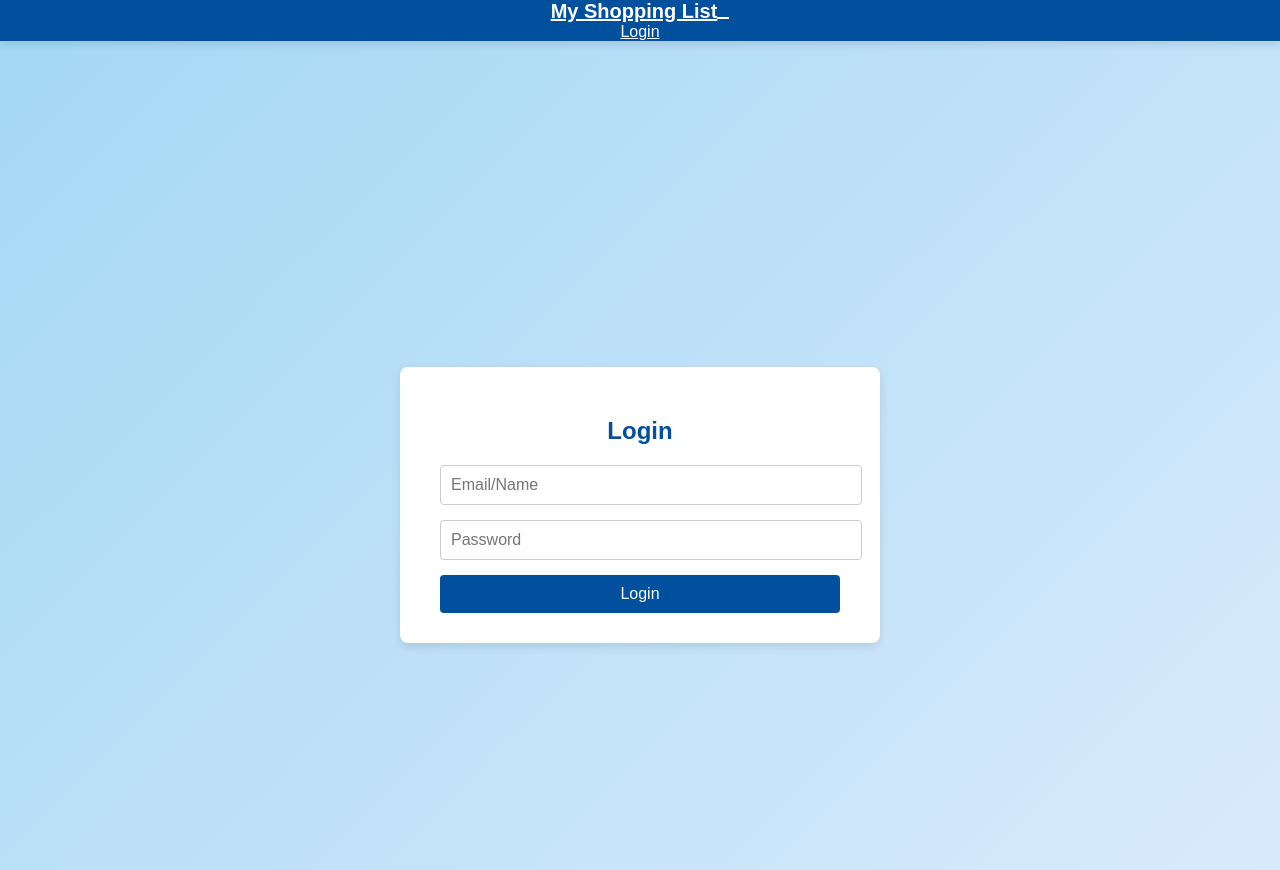
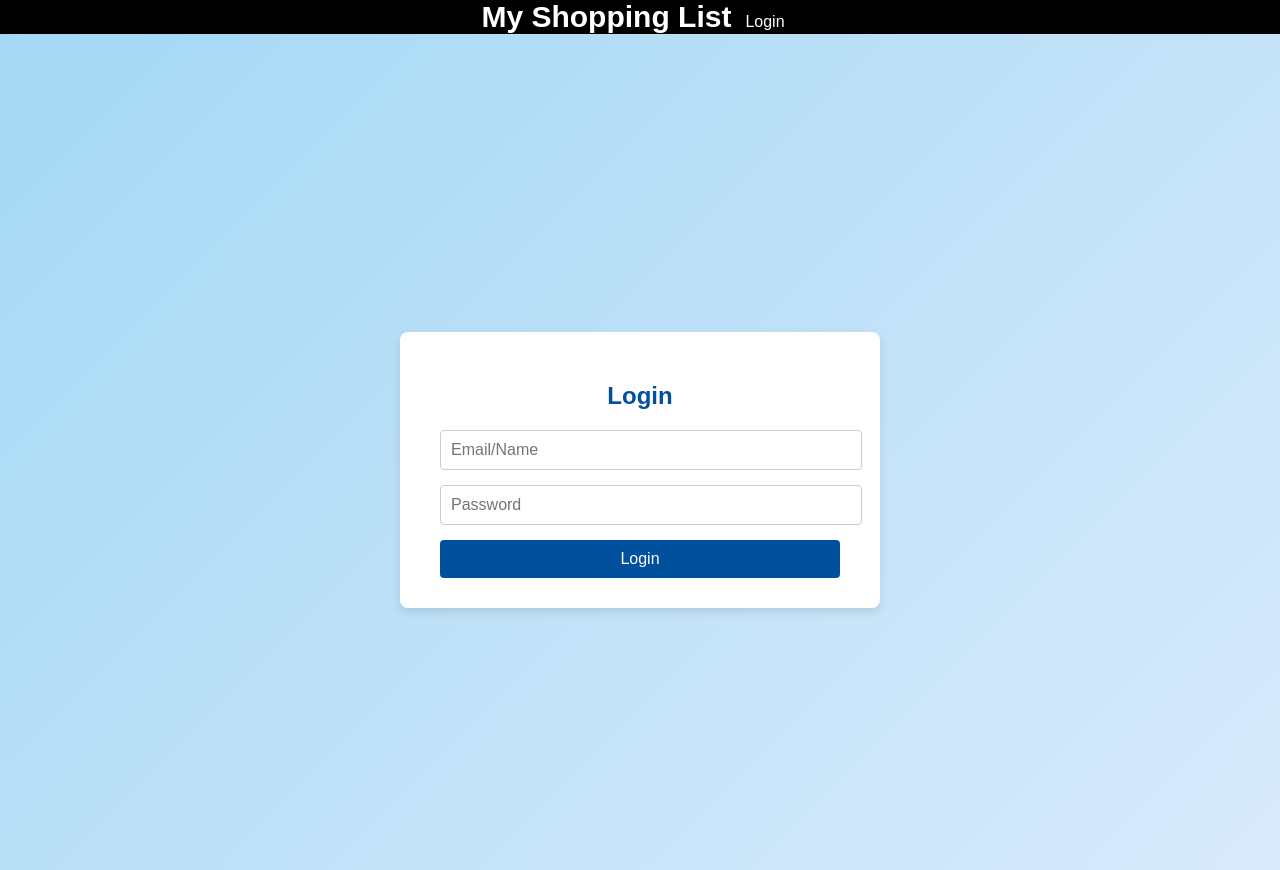
Before and after one commit to SantanaDiogoDev/shopping-list-fe, a React (Create React App) app: page /login in a window 1280 px wide. Built offline with nearby package versions, Linux system fonts and the light colour scheme.

Commit message:
adjusting Links and css from Navbar

```diff
--- a/src/App.css
+++ b/src/App.css
@@ -14,7 +14,6 @@
 }
 
 .App-header {
-  background-color: #282c34;
   min-height: 100vh;
   display: flex;
   flex-direction: column;
@@ -37,15 +36,7 @@ body {
   top: 0;
   left: 0;
   width: 100%;
-  z-index: 1030;
-}
-
-.navbar-brand {
-  font-weight: bold;
-}
-
-.navbar .nav-link {
-  font-size: 16px;
+  background-color: black;
 }
 
 @keyframes App-logo-spin {
--- a/src/App.js
+++ b/src/App.js
@@ -1,5 +1,5 @@
 import React from 'react';
-import { Routes, Route, Navigate } from 'react-router-dom';
+import { BrowserRouter, Routes, Route, Navigate } from 'react-router-dom';
 import NavBar from './NavBar';
 import ShoppingList from './ShoppingList';
 import Login from './Login';
@@ -9,15 +9,15 @@ function App() {
   const { isAuthenticated } = useAuth();
 
   return (
+    <BrowserRouter>
     <div className="App">
       <NavBar />
-      <div style={{ paddingTop: '70px' }}>
         <Routes>
-        <Route path="/" element={isAuthenticated ? <ShoppingList /> : <Navigate to="/login" />} />
-        <Route path="/login" element={isAuthenticated ? <Navigate to="/" /> : <Login />} />
+          <Route path="/" element={isAuthenticated ? <ShoppingList /> : <Navigate to="/login" />} />
+          <Route path="/login" element={isAuthenticated ? <Navigate to="/" /> : <Login />} />
         </Routes>
-      </div>
     </div>
+    </BrowserRouter>
   );
 }
 
--- a/src/Login.css
+++ b/src/Login.css
@@ -7,13 +7,6 @@ body {
     display: flex;
     justify-content: center;
     align-items: center;
-  }
-
-  .navbar-container {
-    position: fixed;
-    top: 0;
-    width: 100%;
-    z-index: 1000;
   }
 
   .page-content {
--- a/src/NavBar.css
+++ b/src/NavBar.css
@@ -1,44 +1,24 @@
-.navbar-custom {
-  background-color: #00509e;
-  box-shadow: 0px 4px 8px rgba(0, 0, 0, 0.1);
+Navbar {
+  display: flex;
+  align-items: center;
+  justify-content: space-around;
+  width: 100%;
+  height: 60px;
+  background-color: black;
 }
 
-.navbar-brand {
+.title{
+  text-decoration: none;
+  font-size: 30px;
+  cursor: pointer;
+  color: white;
   font-weight: bold;
-  color: white !important;
-  font-size: 20px;
 }
 
-.navbar-nav .nav-link {
-  color: white !important;
-  font-size: 16px;
-  padding: 5px 15px;
+.login-logout, .username{
+  text-decoration: none;
+  cursor: pointer;
+  padding: 5px 14px;
+  color: white;
+  border-radius: 4px;
 }
-
-.navbar-nav .nav-link:hover {
-  color: #a3d8f4 !important;
-}
-
-.navbar-toggler {
-  border: none;
-  background-color: white;
-  color: #00509e;
-}
-
-.navbar-text {
-  color: white !important;
-  font-size: 16px;
-}
-
-.d-flex.w-100 {
-  display: flex;
-  width: 100%;
-}
-
-.d-flex.w-100 .navbar-brand {
-  justify-content: flex-start;
-}
-
-.navbar-collapse {
-  justify-content: flex-end;
-}
--- a/src/NavBar.js
+++ b/src/NavBar.js
@@ -14,29 +14,18 @@ const NavBar = () => {
   };
 
   return (
-    <Navbar bg="light" expand="lg" fixed="top" className="shadow px-3 navbar-custom d-flex justify-content-between">
-      <Navbar.Brand as={Link} to="/" className="fw-bold">
-        My Shopping List
-      </Navbar.Brand>
-      <Navbar.Toggle aria-controls="basic-navbar-nav" />
-      <Navbar.Collapse id="basic-navbar-nav" className="justify-content-end">
-        <Nav className="align-items-center">
+    <Navbar>
+      <Link className='title' to="/">My Shopping List</Link>
       {isAuthenticated ? (
         <>
-              <span className="navbar-text fw-bold me-3">
-                {username}
-              </span>
-              <Nav.Link onClick={handleLogout} className="fw-bold">
-                Logout
-              </Nav.Link>
+          <Link className='username'> {username} </Link>
+          <Link className="login-logout" onClick={handleLogout}> Logout </Link>
         </>
         ) : (
-            <Nav.Link as={Link} to="/login" className="fw-bold">
+          <Nav.Link as={Link} to="/login" className="login-logout">
             Login
           </Nav.Link>
         )}
-        </Nav>
-      </Navbar.Collapse>
     </Navbar>
   );
 };
--- a/src/index.js
+++ b/src/index.js
@@ -1,6 +1,5 @@
 import React from 'react';
 import ReactDOM from 'react-dom/client';
-import { BrowserRouter } from 'react-router-dom';
 import App from './App';
 import { AuthProvider } from './contexts/AuthContext';
 
@@ -11,10 +10,8 @@ import './App.css';
 const root = ReactDOM.createRoot(document.getElementById('root'));
 root.render(
   <React.StrictMode>
-    <BrowserRouter>
       <AuthProvider>
         <App />
       </AuthProvider>
-    </BrowserRouter>
   </React.StrictMode>
 );
```
Lines whose indentation alone changed are shown as unchanged.
